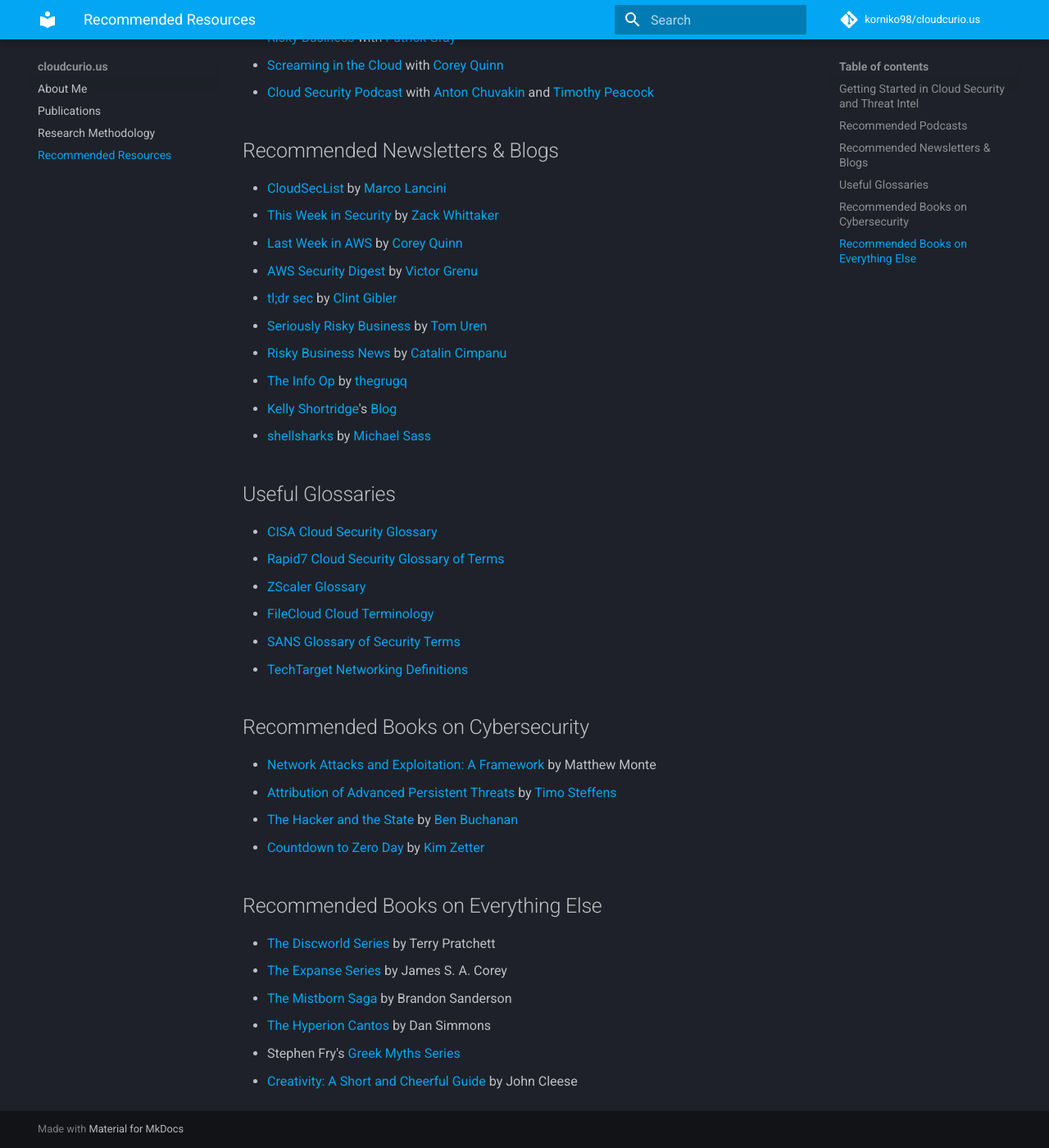
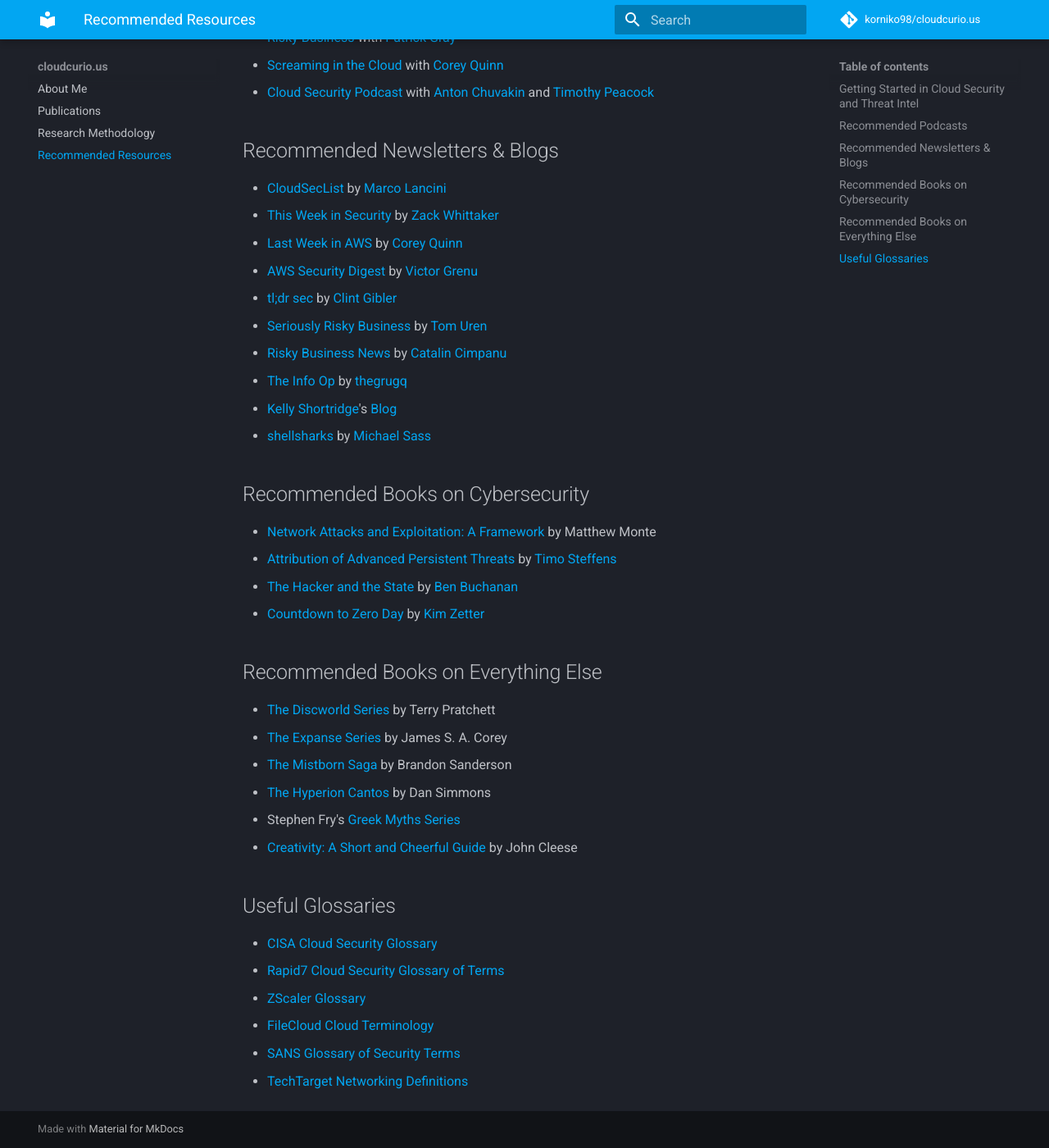
Before and after one commit to korniko98/cloudcurio.us, an MkDocs documentation site: the page built from docs/resources.md, in a window 1280 px wide and 1400 px high, scrolled down 423 px. Shown: the whole window at 82% size. Built offline with MkDocs 1.6.1 and Material for MkDocs 9.7.7, drawn with Linux system fonts in a browser that asks for light colours; comment, search, counter and statistics services are not loaded; part of the change alters nothing that is shown.

```diff
--- a/docs/resources.md
+++ b/docs/resources.md
@@ -24,17 +24,9 @@ Some useful resources for learning about security, cloud security and cyber thre
 * [Kelly Shortridge](https://twitter.com/swagitda_)'s [Blog](https://kellyshortridge.com/blog/posts/)
 * [shellsharks](https://shellsharks.com/) by [Michael Sass](https://twitter.com/shellsharks)
 
-## Useful Glossaries
-* [CISA Cloud Security Glossary](https://cloudsecurityalliance.org/cloud-security-glossary/)
-* [Rapid7 Cloud Security Glossary of Terms](https://www.rapid7.com/info/cloud-security-glossary/)
-* [ZScaler Glossary](https://www.zscaler.com/resources/security-terms-glossary)
-* [FileCloud Cloud Terminology](https://www.filecloud.com/cloud-terminology-glossary/)
-* [SANS Glossary of Security Terms](https://www.sans.org/security-resources/glossary-of-terms/)
-* [TechTarget Networking Definitions](https://www.techtarget.com/searchnetworking/definitions)
-
 ## Recommended Books on Cybersecurity
 * [Network Attacks and Exploitation: A Framework](https://www.wiley.com/en-us/Network+Attacks+and+Exploitation%3A+A+Framework-p-9781118987124) by Matthew Monte
-* [Attribution of Advanced Persistent Threats]((https://link.springer.com/book/10.1007/978-3-662-61313-9)) by [Timo Steffens](https://twitter.com/Timo_Steffens)
+* [Attribution of Advanced Persistent Threats](https://link.springer.com/book/10.1007/978-3-662-61313-9) by [Timo Steffens](https://twitter.com/Timo_Steffens)
 * [The Hacker and the State](https://www.hup.harvard.edu/catalog.php?isbn=9780674271029&content=toc) by [Ben Buchanan](https://twitter.com/buchananben)
 * [Countdown to Zero Day](https://www.penguinrandomhouse.com/books/219931/countdown-to-zero-day-by-kim-zetter/) by [Kim Zetter](https://twitter.com/KimZetter)
 
@@ -45,3 +37,11 @@ Some useful resources for learning about security, cloud security and cyber thre
 * [The Hyperion Cantos](https://www.penguinrandomhouse.com/series/HYC/hyperion-cantos) by Dan Simmons
 * Stephen Fry's [Greek Myths Series](https://www.chroniclebooks.com/products/mythos)
 * [Creativity: A Short and Cheerful Guide](https://www.penguinrandomhouse.com/books/224638/creativity-by-john-cleese/) by John Cleese
+
+## Useful Glossaries
+* [CISA Cloud Security Glossary](https://cloudsecurityalliance.org/cloud-security-glossary/)
+* [Rapid7 Cloud Security Glossary of Terms](https://www.rapid7.com/info/cloud-security-glossary/)
+* [ZScaler Glossary](https://www.zscaler.com/resources/security-terms-glossary)
+* [FileCloud Cloud Terminology](https://www.filecloud.com/cloud-terminology-glossary/)
+* [SANS Glossary of Security Terms](https://www.sans.org/security-resources/glossary-of-terms/)
+* [TechTarget Networking Definitions](https://www.techtarget.com/searchnetworking/definitions)
```
